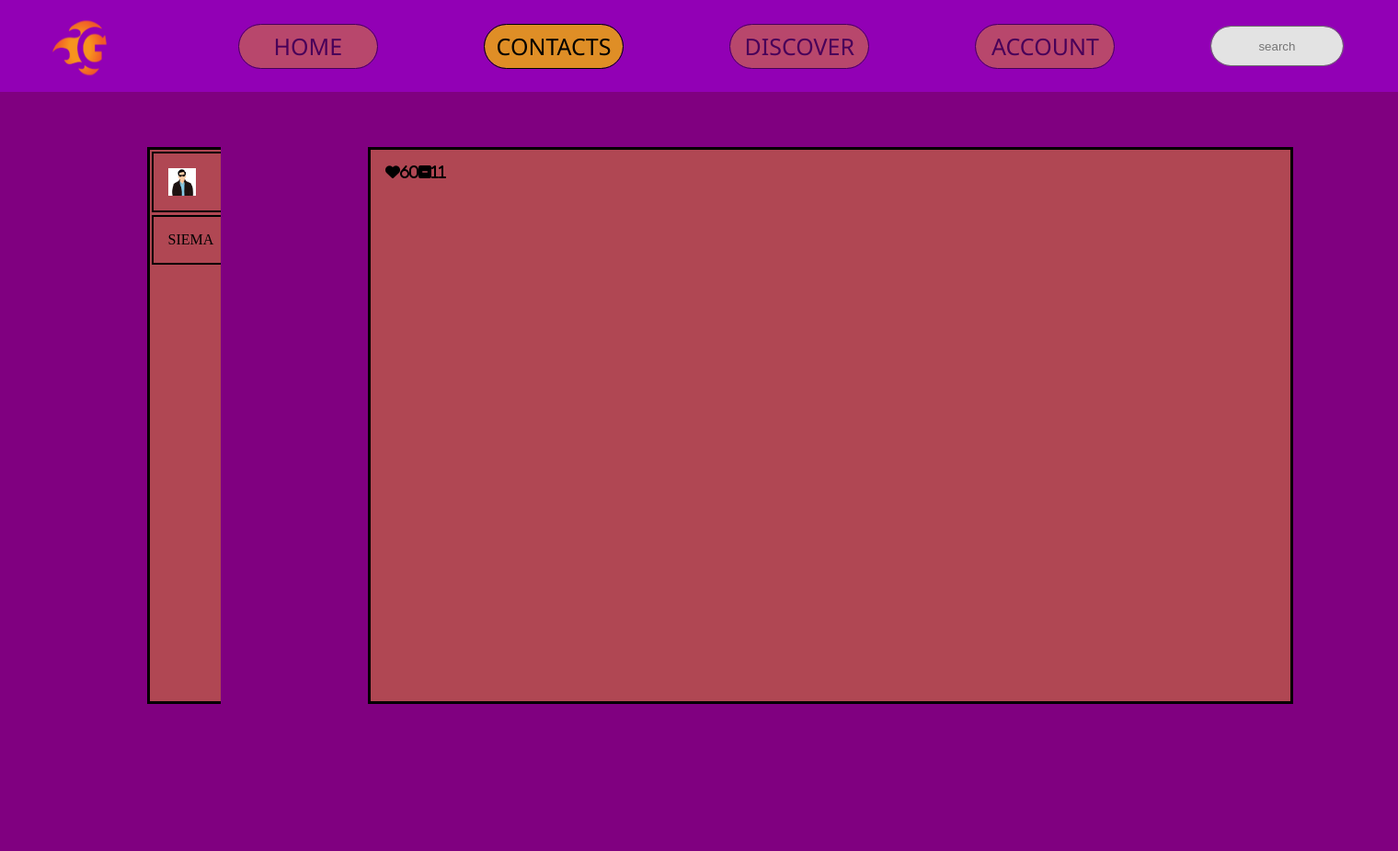
After one commit to mvkso/Share_your_game, a PHP site: page /views/contacts.html in a window 1520 px wide. The commit adds this page. Shown: the whole page at 92% size. Run offline with PHP 8.4, Linux system fonts and the light colour scheme; some libraries are stand-ins or nearby versions.

Commit message:
add contacts

```diff
--- /dev/null
+++ b/css/contacts.css
@@ -0,0 +1,173 @@
+body{
+    margin: 0;
+    background-color: purple;
+    background-attachment: fixed;
+}
+
+
+
+input {
+    background: #E3E3E3 0% 0% no-repeat padding-box;
+    border: 1px solid #707070;
+    border-radius: 49px;
+    padding: 1em;
+    margin: 1em;
+    width: 50%;
+}
+
+
+button.projects{
+    background: #DF8E26 0% 0% no-repeat padding-box;
+    opacity: 0.5;
+    border: 5px solid #000000;
+    border-radius: 42px;
+
+    font: normal normal normal 25px Segoe UI;
+    letter-spacing: 0px;
+    color: #000000;
+    width: 10%;
+    height: 70%;
+    border: 1px solid black;
+    margin: 1em;
+    line-height: 0em;
+
+}
+
+button.projects:hover{
+    opacity: 1.0;
+}
+
+button.current_projects{
+    background: #DF8E26 0% 0% no-repeat padding-box;
+    opacity: 0.5;
+    border: 5px solid #000000;
+    border-radius: 42px;
+
+    font: normal normal normal 25px Segoe UI;
+    letter-spacing: 0px;
+    color: #000000;
+    width: 10%;
+    height: 70%;
+    border: 1px solid black;
+    margin: 1em;
+    line-height: 0em;
+    opacity: 1.0;
+}
+
+
+nav{
+
+
+    background: #9200B5;
+    position: fixed;
+    height: 100px;
+    border: 0px solid #707070;
+
+    display: flex;
+    flex-direction: row;
+    justify-content: start;
+}
+
+
+header {
+    width: 100vw;
+    display: flex;
+    flex-direction: row;
+    align-items: center;
+    justify-content: space-between;
+    padding:15px;
+}
+header >img {
+    width: 8%;
+    height: 170%;
+    margin: 1em;
+    align-items: flex-start;
+    top: 200px;
+
+}
+
+header > form >input{
+    text-align: center;
+}
+main{
+    grid-gap: 5em;
+    padding: 5em;
+    display:flex;
+    flex-direction: row;
+}
+
+.contacts{
+
+    /* overflow: auto; */
+    grid-gap: 5em;
+    padding: 5em;
+    /* overflow-x: hidden;
+    overflow-y: auto;  */
+    overflow:auto;
+    /* position: fixed; */
+
+}
+.contacts>div{
+    /* background: transparent linear-gradient(180deg, #FFFFFF 0%, #FFD506 100%) 0% 0% no-repeat padding-box; */
+    background: rgb(223, 142, 38, 0.5) ;
+    border: 3px solid rgb(0, 0,0);
+    /* border-radius: 1em 1em 0 0; */
+    height: 600px;
+    width: 400px;
+
+    display: flex;
+    flex-direction: column;
+    text-align:justify;
+    overflow-x: hidden;
+    overflow-y:auto;
+
+}
+
+
+.contacts>div>div{
+
+    margin: 0.1em;
+    grid-gap: 2em;
+    padding: 1em;
+    border: 2px solid black;
+    display: flex;
+    flex-direction: row;
+    justify-content: flex-start;
+
+
+
+}
+
+.all_contacts{
+
+    grid-gap: 5em;
+    padding: 5em;
+    /* position: fixed; */
+
+    /* overflow: auto; */
+}
+
+.all_contacts>div{
+    background: rgb(223, 142, 38, 0.5) ;
+    border: 3px solid rgb(0, 0,0);
+    /* border-radius: 1em 1em 0 0; */
+    height: 600px;
+    width: 1000px;
+
+    display: flex;
+    flex-direction: row;
+    justify-content: space-between;
+    /* overflow-x: hidden;
+    overflow-y: auto; */
+    overflow: auto;
+    text-align:justify;
+}
+
+.all_contacts>div>div{
+    color: black;
+    margin: 1em;
+
+    display: flex;
+    flex-direction: row;
+    justify-content: space-around;
+}
--- a/css/style.css
+++ b/css/style.css
@@ -84,7 +84,9 @@ input {
 .base-container{
 
 
-    background: transparent linear-gradient(180deg, #FFBE0D 0%, #850278 100%) 0% 0% no-repeat padding-box;
+    /* background: transparent linear-gradient(180deg, #FFBE0D 0%, #850278 100%) 0% 0% no-repeat padding-box; */
+
+
 
     height: 100vh;
     background-position: fixed;
@@ -100,25 +102,47 @@ input {
 
 button.projects{
     background: #DF8E26 0% 0% no-repeat padding-box;
+    opacity: 0.5;
     border: 5px solid #000000;
     border-radius: 42px;
 
-    font: normal normal normal 30px/53px Segoe UI;
+    font: normal normal normal 25px Segoe UI;
     letter-spacing: 0px;
     color: #000000;
-    width: 20%;
-    height: 50%;
-    border: none;
+    width: 10%;
+    height: 70%;
+    border: 1px solid black;
     margin: 1em;
-    line-height: 2.5em;
+    line-height: 0em;
 
+}
+button.projects:hover{
+    opacity: 1.0;
+}
+button.current_projects{
+    background: #DF8E26 0% 0% no-repeat padding-box;
+    opacity: 0.5;
+    border: 5px solid #000000;
+    border-radius: 42px;
+
+    font: normal normal normal 25px Segoe UI;
+    letter-spacing: 0px;
+    color: #000000;
+    width: 10%;
+    height: 70%;
+    border: 1px solid black;
+    margin: 1em;
+    line-height: 0em;
+    opacity: 1.0;
 }
 
 
 nav{
 
-    height: 200px;
-    background: #9200B5 0% 0% no-repeat padding-box;
+
+    background: #9200B5;
+    position: fixed;
+    height: 100px;
     border: 0px solid #707070;
 
     display: flex;
@@ -137,15 +161,20 @@ header {
 }
 header >img {
     width: 10%;
+    height: 100%;
     margin: 1em;
     align-items: flex-start;
-    top: 100px;
+    top: 200px;
 }
 
 header > form >input{
     text-align: center;
 }
 
+body{
+    background-color: purple;
+    background-attachment: fixed;
+}
 
 
 /* main{
--- /dev/null
+++ b/views/contacts.html
@@ -0,0 +1,55 @@
+
+<!DOCTYPE html>
+<head>
+    <link rel="stylesheet" type="text/css" href="../css/style.css">
+    <link rel="stylesheet" type="text/css" href="../css/contacts.css">
+    <script src="https://kit.fontawesome.com/723297a893.js" crossorigin="anonymous"></script>
+    <title>CONTACTS</title>
+
+</head>
+<body>
+    <div class="base-container">
+        <nav>
+            <header>
+
+                    <img src="../img/logo1.png">
+                    <button class="projects">HOME</button>
+                    <button class="current_projects">CONTACTS</button>
+                    <button class="projects">DISCOVER</button>
+                    <button class="projects">ACCOUNT</button>
+                    <form>
+                        <input placeholder="search">
+                    </form>
+
+
+            </header>
+        </nav>
+        <main>
+
+            <section class="contacts">
+                <div  id="contacts_bar">
+                        <div class="person-section">
+                            <img src="../img/uploads/avatar.jpg" width="30" height="30">
+                            SIEMA
+                        </div>
+                        <div class="person-section">
+                            SIEMA
+                        </div>
+
+                </div>
+            </section>
+            <section class="all_contacts">
+                <div  id="all_contacts">
+                    <div class="social-section">
+                        <i class="fas fa-heart">60</i>
+                        <i class="fas fa-minus-square">11</i>
+                        </div>
+                </div>
+            </section>
+
+        </main>
+
+
+
+    </div>
+</body>
--- a/views/login.html
+++ b/views/login.html
@@ -7,7 +7,7 @@
 <body>
     <div class="container">
         <div class="logo">
-            <img src="../img/logo.svg">
+            <img src="../img/logo.png">
         </div>
         <div class="login-container">
             <form class="login">
--- a/views/projects.html
+++ b/views/projects.html
@@ -13,7 +13,7 @@
             <header>
 
                     <img src="../img/logo.svg">
-                    <button class="projects">HOME</button>
+                    <button class="current_projects">HOME</button>
                     <button class="projects">CONTACTS</button>
                     <button class="projects">DISCOVER</button>
                     <button class="projects">ACCOUNT</button>
```
Also changed, not shown: css/projects.css (+5 -5 lines), img/logo.png (added), img/logo1.png (added), img/uploads/avatar.jpg (added).
